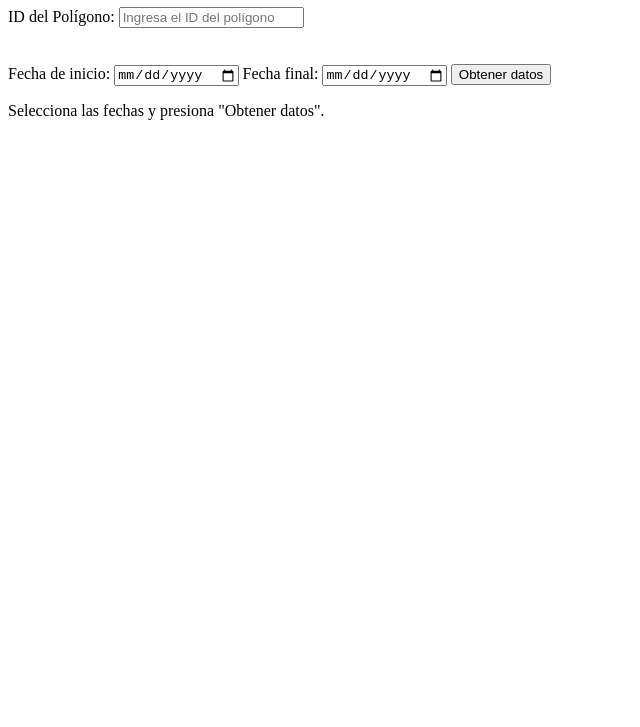
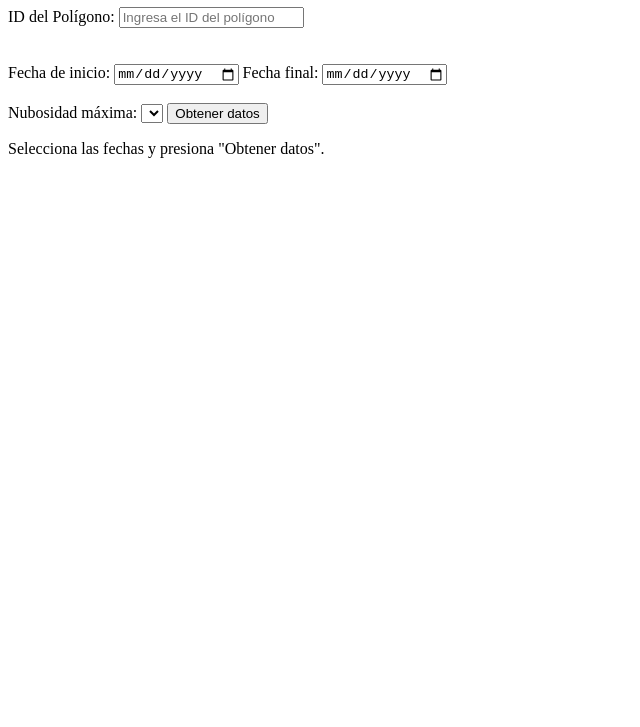
Before and after one commit to dariobriganti/agromonitoring, a plain HTML site: page index.html in a window 1280 px wide. Shown: the part 73-800 px from the top of the page, without its empty margins (0-640 px from the left). Drawn offline with Linux system fonts and the light colour scheme.

Commit message:
Update index.html

```diff
--- a/index.html
+++ b/index.html
@@ -14,6 +14,31 @@
     <input type="date" id="start-date">
     <label for="end-date">Fecha final:</label>
     <input type="date" id="end-date">
+    <br><br>
+    <label for="end-date">Nubosidad máxima:</label>
+    <select id="cl">
+        <option value="0">
+        <option value="5">
+        <option value="10">
+        <option value="15">
+        <option value="20">
+        <option value="25">
+        <option value="30">
+        <option value="35">
+        <option value="40">
+        <option value="45">
+        <option value="50">
+        <option value="55">
+        <option value="60">
+        <option value="65">
+        <option value="70">
+        <option value="75">
+        <option value="80">
+        <option value="85">
+        <option value="90">
+        <option value="95">
+        <option value="100">
+    </select>
     <button id="fetch-data">Obtener datos</button>
     <p id="ndvi-value">Selecciona las fechas y presiona "Obtener datos".</p>
     <script src="script.js"></script>
```
